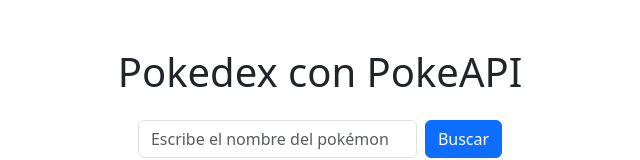
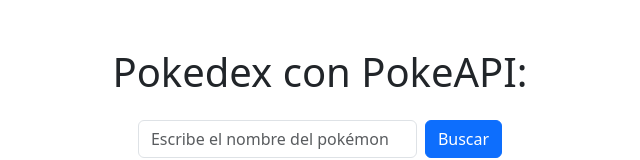
Before and after one commit to ElSaami/PokeAPI-Frontend, a React (Create React App) app: page / in a window 1280 px wide. Shown: the top 160 px of the page, without its empty margins (320-960 px from the left). Built offline with nearby package versions, Linux system fonts and the light colour scheme.

Commit message:
Update App.js

```diff
--- a/src/App.js
+++ b/src/App.js
@@ -68,7 +68,7 @@
 
   return (
     <div className="container py-5">
-      <h1 className="mb-4 text-center">Pokedex con PokeAPI</h1>
+      <h1 className="mb-4 text-center">Pokedex con PokeAPI:</h1>
 
       <form
         onSubmit={(e) => {
```
